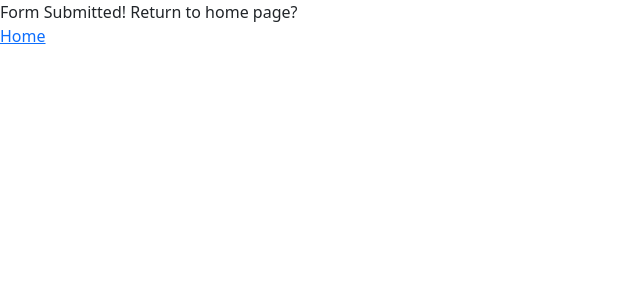
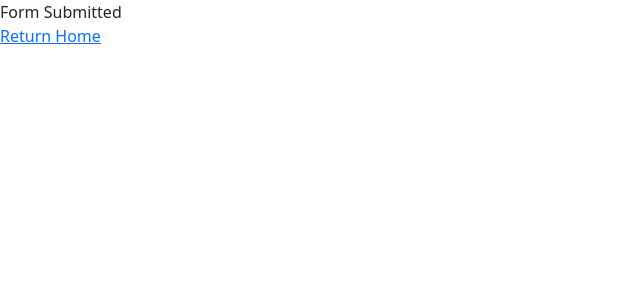
Before and after one commit to LucasAho/blogNextJs, a Next.js app: page /success in a window 1280 px wide. Shown: the top 300 px of the page, without its empty margins (0-640 px from the left). Built offline with nearby package versions, Linux system fonts and the light colour scheme.

Commit message:
fixed import on build

```diff
--- a/pages/success.js
+++ b/pages/success.js
@@ -2,9 +2,9 @@ import Link from "next/link"
 export default function Success() {
     return (
         <div>
-            Form Submitted! Return to home page?
-            <br/>
-            <Link href="/">Home</Link>
+            Form Submitted
+            <br />
+            <Link href="/">Return Home</Link>
         </div>
     )
 }
```
